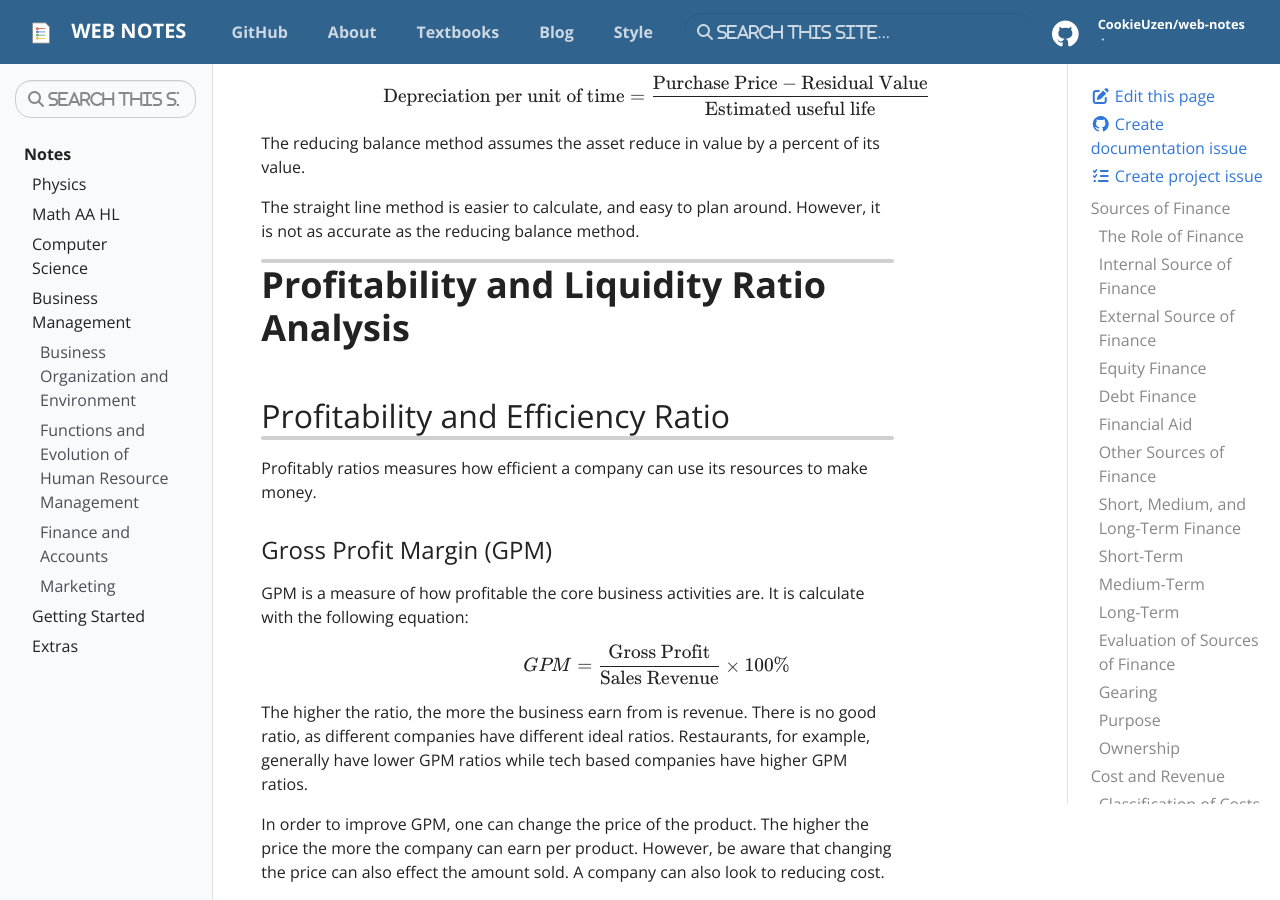
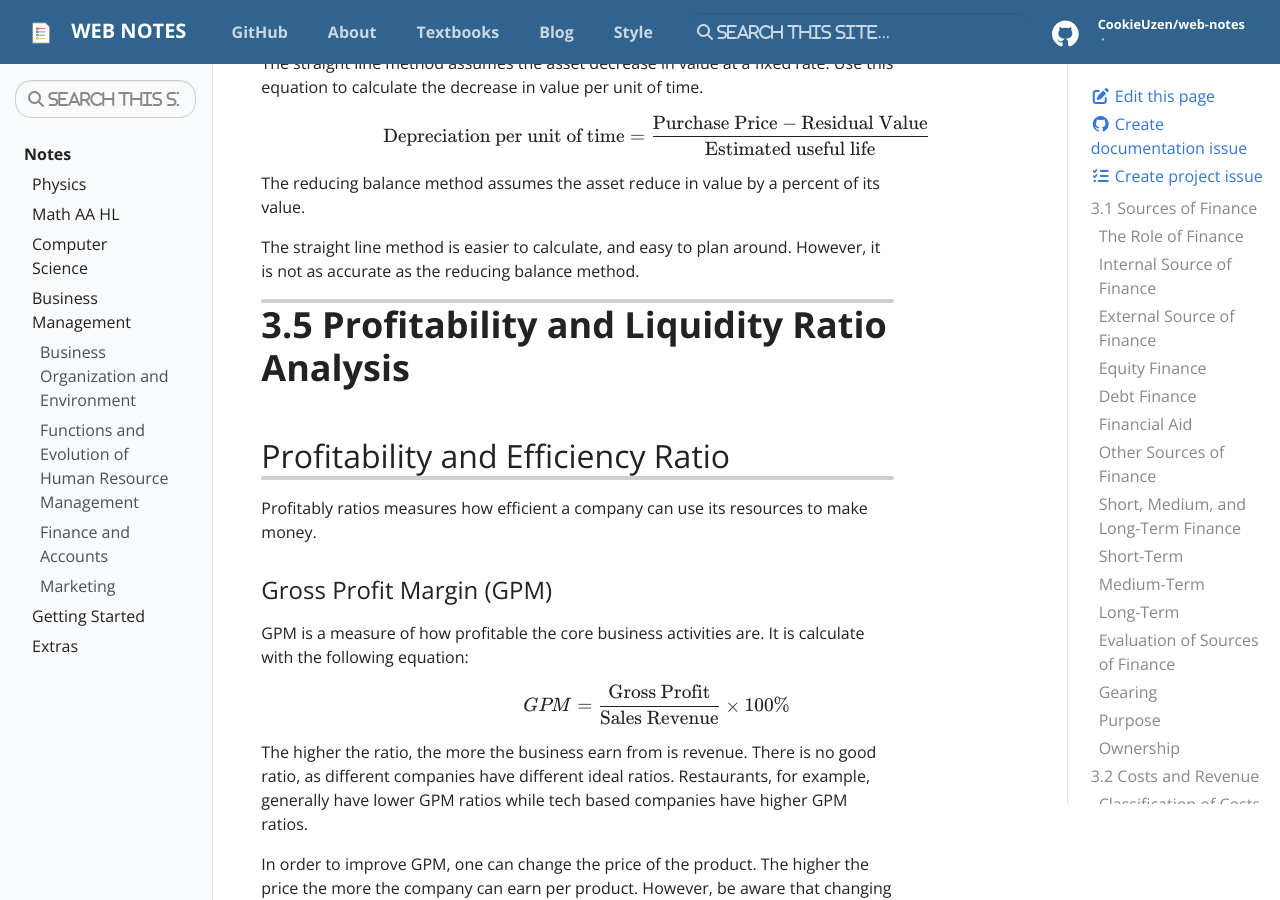
Before and after one commit to CookieUzen/web-notes, a Jekyll site: the page built from _docs/bm/unit 3.md, in a window 1280 px wide and 900 px high, scrolled down 9567 px. Built offline with Jekyll 4.4.1, drawn with Linux system fonts in a browser that asks for light colours; nearby versions of some CDN libraries; library files that are not in the unit come from our copies; comment, search, counter and statistics services are not loaded; some of the changed text lies outside the part shown.

Commit message:
Restructure BM Units

```diff
--- a/_docs/bm/unit 3.md
+++ b/_docs/bm/unit 3.md
@@ -2,8 +2,9 @@
 title: Finance and Accounts
 description: Unit 3 of Business Management
 ---
+> Unit 3: Finance and Accounts
 
-# Sources of Finance
+# 3.1 Sources of Finance
 
 ## The Role of Finance
 
@@ -135,7 +136,7 @@ Sole traders and Partnerships have access to mostly internal sources of finance.
 They can also take loans and use trade credit.
 Bigger corporation generally cannot use personal funds, but can take advantage of equity for financing.
 
-# Cost and Revenue
+# 3.2 Costs and Revenue
 
 In order for a business to make money, its revenue must be larger than its cost.
 In this section, we will discuss the different cost and revenue of a company.
@@ -173,7 +174,7 @@ Many companies do not earn money from just one source.
 For example, a movie theater do not earn money just from selling tickets, but also food and drinks.
 Or newspapers that do not earn money just from selling newspapers, but also from advertisements.
 
-# Break-Even Analysis
+# 3.3 Break-Even Analysis
 
 In order to maintain a health revenue and cost relationships, many companies use `break even analysis` to plan ahead.
 Break even analysis allows a company to find how much it need to sell in order to _break even_ (profit is greater than zero).
@@ -214,7 +215,7 @@ A company can use break even analysis predict how changes in production can chan
 However, break even analysis is not very accurate.
 It ignores a companies' inventory and economies of scale. It assumes all products are sold at the same price.
 
-# Final Accounts
+# 3.4 Final Accounts
 
 In order for business to understand what is going on in their company, they often gather data to create a final account.
 A final account provides insight into the finance of the company overall.
@@ -318,7 +319,7 @@ The reducing balance method assumes the asset reduce in value by a percent of it
 The straight line method is easier to calculate, and easy to plan around.
 However, it is not as accurate as the reducing balance method.
 
-# Profitability and Liquidity Ratio Analysis
+# 3.5 Profitability and Liquidity Ratio Analysis
 
 ## Profitability and Efficiency Ratio
 
@@ -401,7 +402,7 @@ Evaluate this ratio similar to the current ratio.
 To improve the acid test ratio, a company can improve the current ratio.
 They can also increase sales, which can turn stock into current assets.
 
-# Efficiency Ratio Analysis
+# 3.6 Efficiency Ratio Analysis (HL Only)
 
 In this section, we will continue to look at ratios.
 This section focuses on ratios that improve a company's efficiency.
@@ -450,7 +451,7 @@ $$\texttt{Gearing Ratio} = \frac{\textrm{Loan Capital}}{\textrm{Capital Employed
 
 To improve the gearing ratio, a company can increase retained profit. They can also pay up long term loans or swap debt for equity.
 
-# Cash flow
+# 3.7 Cash Flow (HL Only)
 
 `Cash Flow` measure the amount of cash entering and leaving a company.
 In order for a company to survive, they have to keep a positive cash flow.
@@ -550,7 +551,7 @@ Cash flow forecasting is only as accurate as the data provided.
 Forecasting in general is also hard to perform, especially without information on competitors or changes in the market.
 Unexpected events such as sudden breakdown in machinery can result in a deviation from the forecast.
 
-# Investment Appraisal
+# 3.8 Investment Appraisal
 
 When considering an investment, it is best to evaluate the investment.
 We can measure this with 3 major factors:
@@ -637,7 +638,7 @@ Factor in qualitative techniques, such as:
 - Product Portfolio Analysis
 - Market Research Results
 
-# Budgets
+# 3.9 Budgets (HL Only)
 
 Budgeting is the act of creating `budgets`, plans for the business in the up coming years.
 Budgeting help companies measure goals and find out how well they did.
```
Also changed, not shown: _docs/bm/unit 1.md (+4 -2 lines), _docs/bm/unit 2.md (+10 -5 lines), _docs/bm/unit 4.md (+12 -2 lines).
